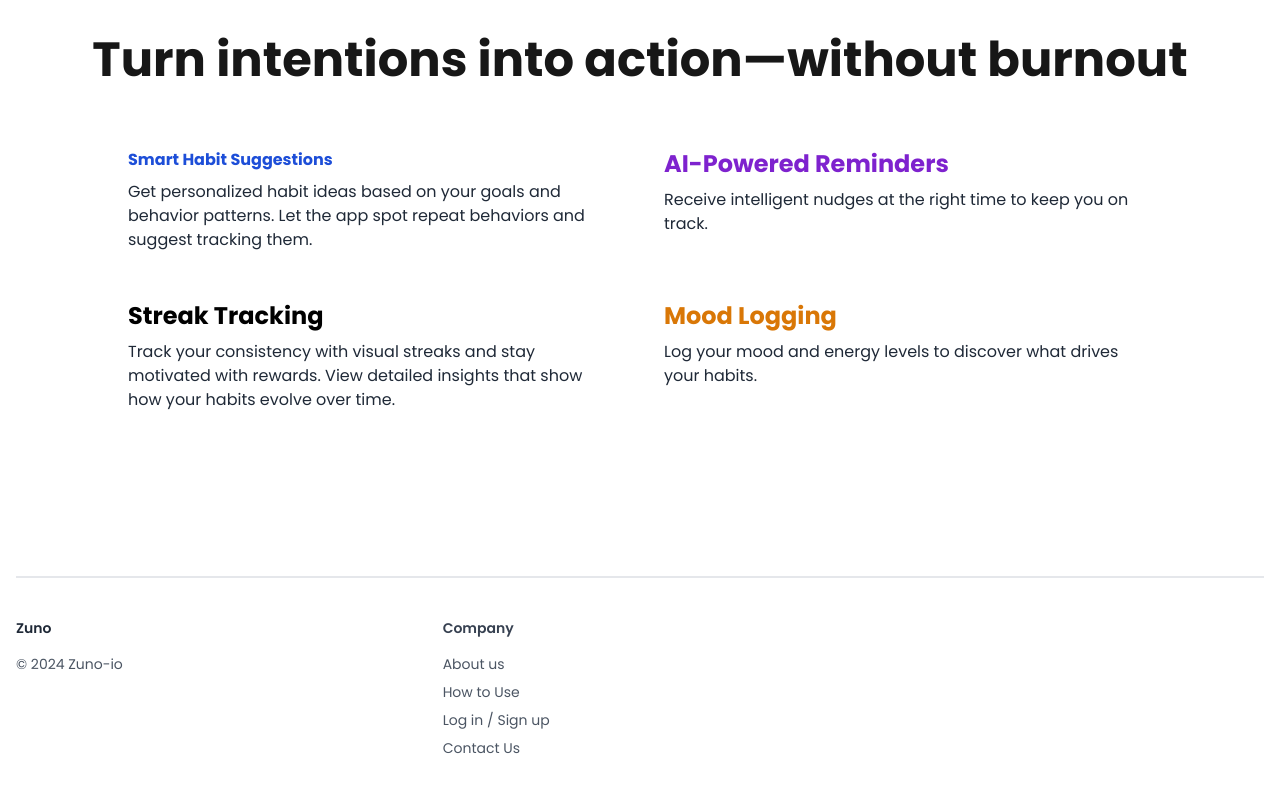
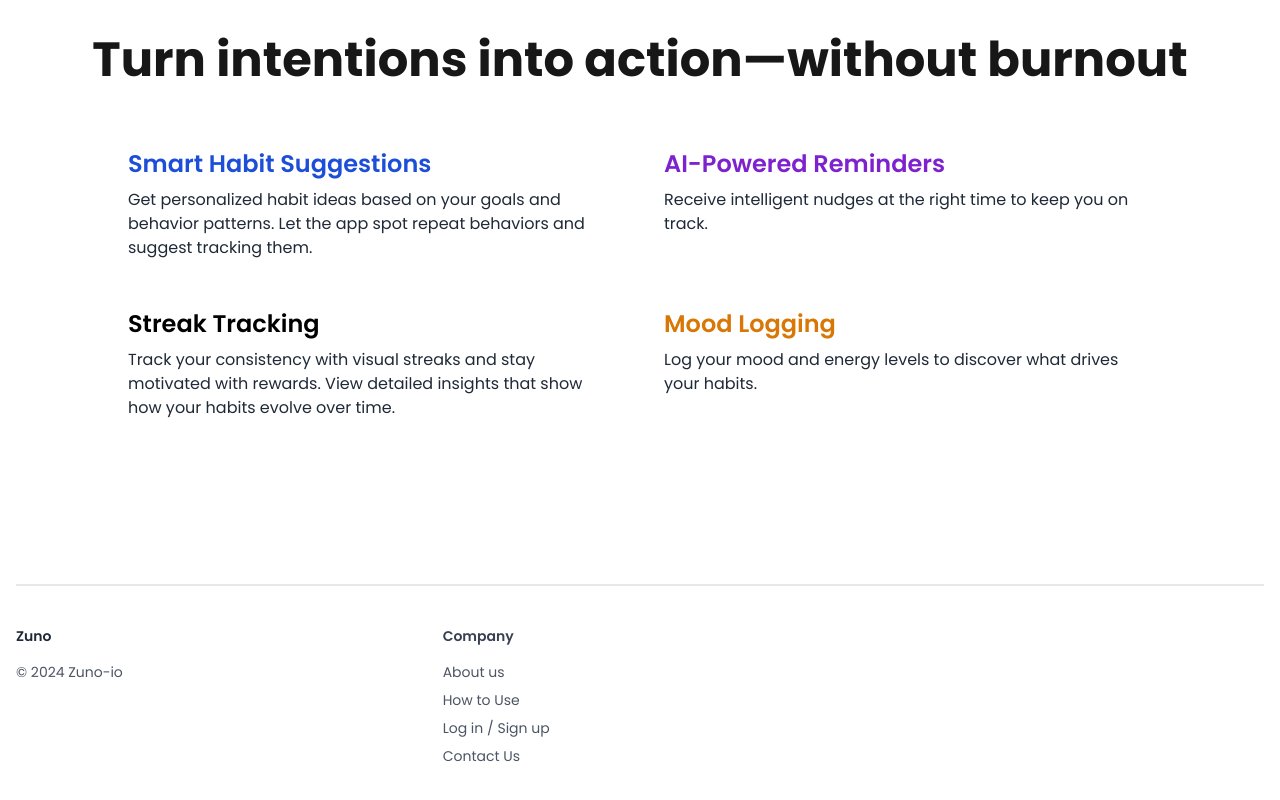
Before and after one commit to gyimadu/habit-tracker, a Next.js app: page / in a window 1280 px wide. Shown: the part 1009-1809 px from the top of the page. Built offline with nearby package versions, Linux system fonts and the light colour scheme.

Commit message:
updated features section headers

```diff
--- a/src/app/page.tsx
+++ b/src/app/page.tsx
@@ -135,28 +135,28 @@ export default function Home() {
 
           <div className="grid grid-cols-1 md:grid-cols-2 gap-12 max-w-5xl mx-auto">
             <div className="space-y-2">
-              <h3 className="text-2l font-bold text-blue-700">Smart Habit Suggestions</h3>
+              <h3 className="text-2xl font-semibold text-blue-700">Smart Habit Suggestions</h3>
               <p className="text-gray-800">
                 Get personalized habit ideas based on your goals and behavior patterns. Let the app spot repeat behaviors and suggest tracking them.
               </p>
             </div>
 
             <div className="space-y-2">
-              <h3 className="text-2xl font-bold text-purple-700">AI-Powered Reminders</h3>
+              <h3 className="text-2xl font-semibold text-purple-700">AI-Powered Reminders</h3>
               <p className="text-gray-800">
                 Receive intelligent nudges at the right time to keep you on track.
               </p>
             </div>
 
             <div className="space-y-2">
-              <h3 className="text-2xl font-bold text-black">Streak Tracking</h3>
+              <h3 className="text-2xl font-semibold text-black">Streak Tracking</h3>
               <p className="text-gray-800">
                 Track your consistency with visual streaks and stay motivated with rewards. View detailed insights that show how your habits evolve over time.
               </p>
             </div>
 
             <div className="space-y-2">
-              <h3 className="text-2xl font-bold text-amber-600">Mood Logging</h3>
+              <h3 className="text-2xl font-semibold text-amber-600">Mood Logging</h3>
               <p className="text-gray-800">
                 Log your mood and energy levels to discover what drives your habits.
               </p>
```
